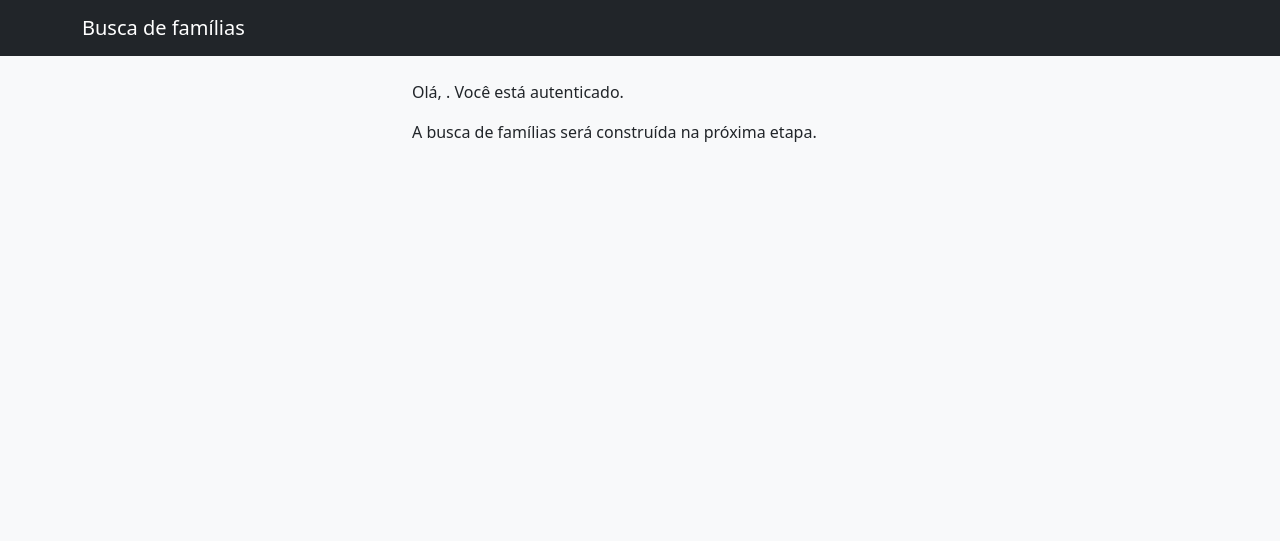
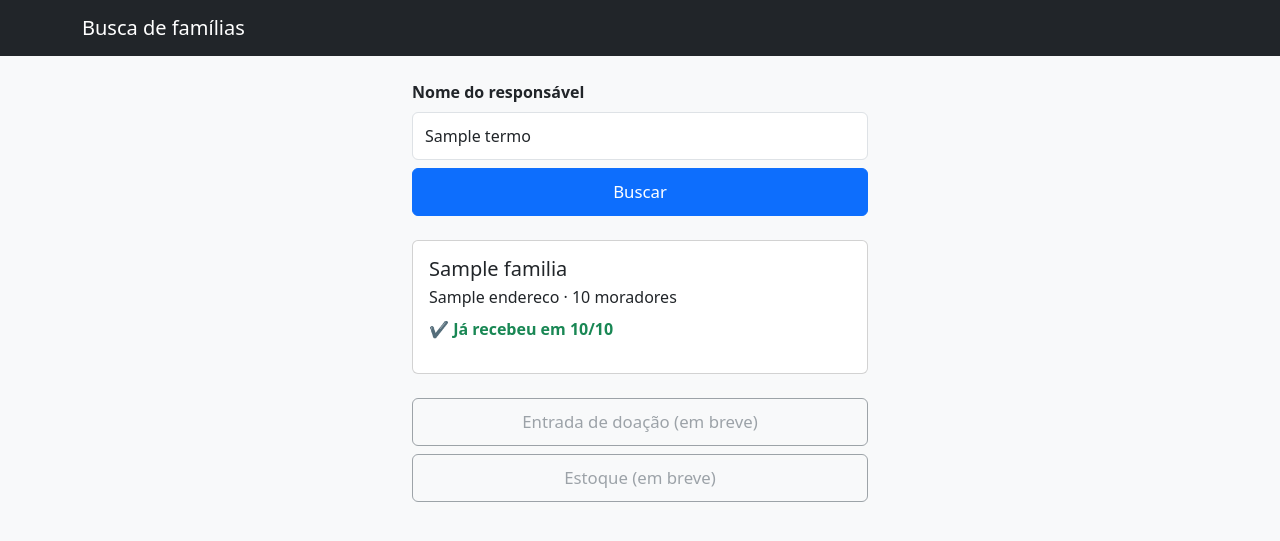
Before and after one commit to GiovanniRamos11/cestas-solidarias, a Django app: template cestas/templates/cestas/inicio.html in a window 1280 px wide. Shown: the top 541 px of the page. Run offline with Django 5.2, Linux system fonts and the light colour scheme; the template is opened without the code that fills it: most values are stand-ins (such as "Sample title", 1, 10 or a date in 2020).

Commit message:
feat: adiciona busca de familias com situacao de entrega no mes

```diff
--- a/cestas/templates/cestas/inicio.html
+++ b/cestas/templates/cestas/inicio.html
@@ -2,6 +2,32 @@
 {% block titulo %}Busca de famílias{% endblock %}
 {% block cabecalho %}Busca de famílias{% endblock %}
 {% block conteudo %}
-<p>Olá, <strong>{{ user.username }}</strong>. Você está autenticado.</p>
-<p>A busca de famílias será construída na próxima etapa.</p>
+<form method="get" class="mb-4">
+  <label for="id_q" class="form-label fw-bold">Nome do responsável</label>
+  <input type="text" name="q" id="id_q" class="form-control mb-2" value="{{ termo }}" autocomplete="off">
+  <button type="submit" class="btn btn-primary w-100">Buscar</button>
+</form>
+
+{% if termo %}
+  {% for familia in resultados %}
+  <div class="card mb-3">
+    <div class="card-body">
+      <h2 class="h5 mb-1">{{ familia.nome_responsavel }}</h2>
+      <p class="mb-2">{{ familia.endereco }} · {{ familia.numero_moradores }} moradores</p>
+      {% if familia.recebeu_em %}
+      <p class="fw-bold text-success">✔ Já recebeu em {{ familia.recebeu_em|date:"d/m" }}</p>
+      {% else %}
+      <p class="fw-bold text-secondary">○ Ainda não recebeu</p>
+      {% endif %}
+    </div>
+  </div>
+  {% empty %}
+  <div class="alert alert-warning" role="alert">! Nenhuma família ativa encontrada.</div>
+  {% endfor %}
+{% endif %}
+
+<div class="d-grid gap-2 mt-4">
+  <button type="button" class="btn btn-outline-secondary" disabled>Entrada de doação (em breve)</button>
+  <button type="button" class="btn btn-outline-secondary" disabled>Estoque (em breve)</button>
+</div>
 {% endblock %}
```
Also changed, not shown: cestas/views.py (+30 -1 lines).
